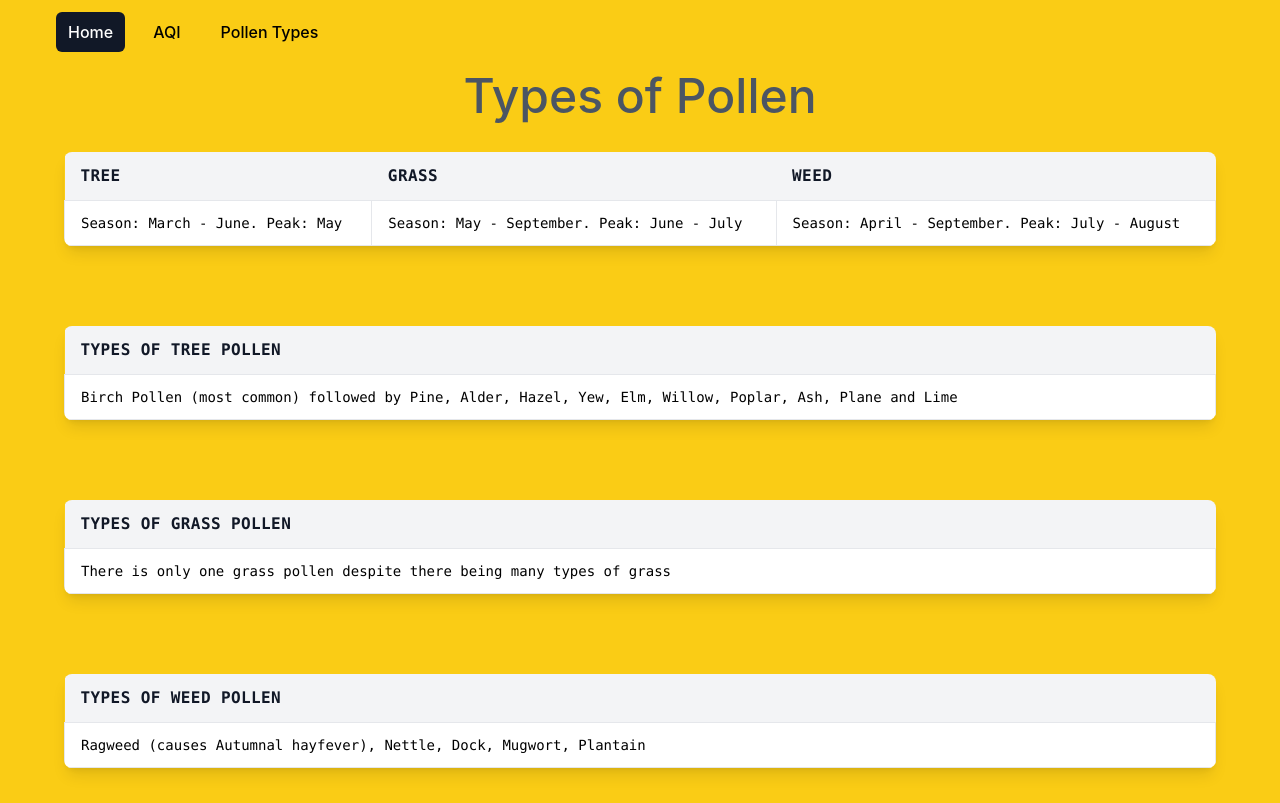
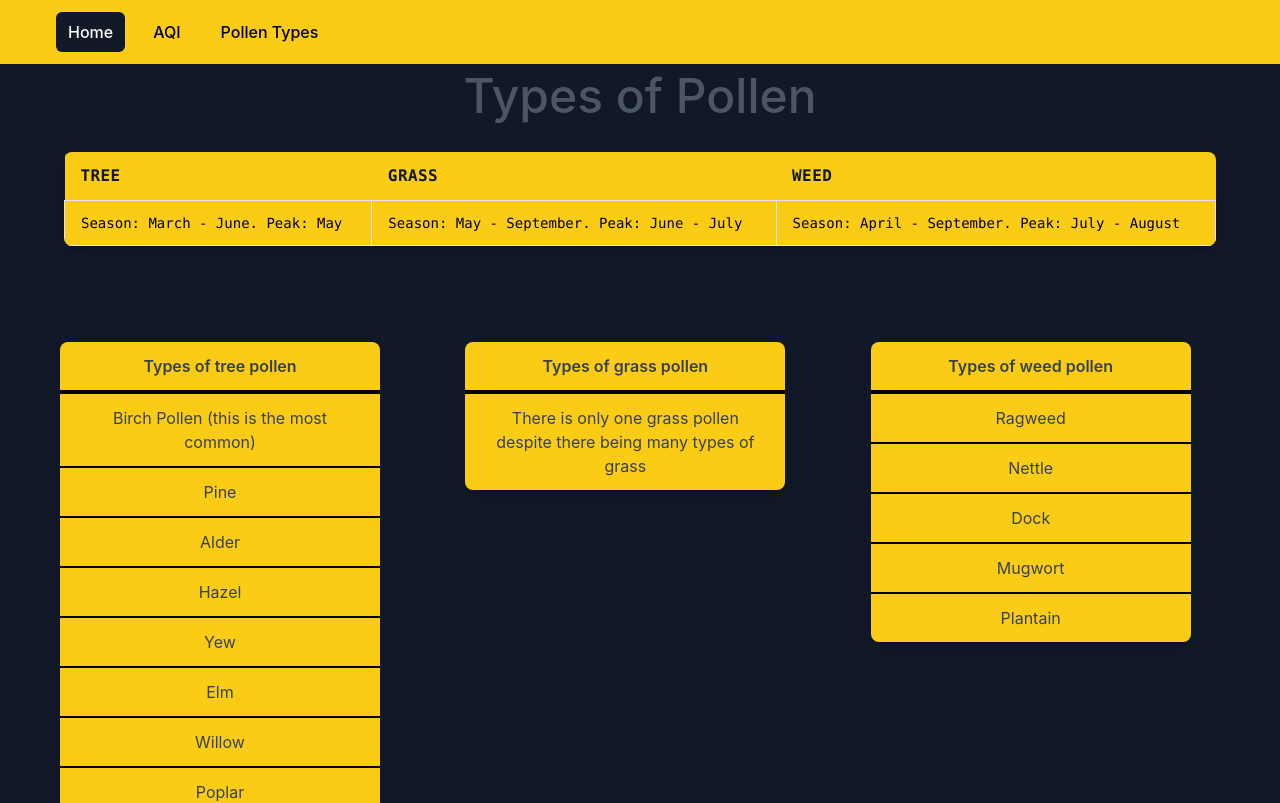
Before and after one commit to Pollon-Pollution-Organisation/pollen-and-pollution, a React (Create React App) app: page /#/pollen_types in a window 1280 px wide. Shown: the top 803 px of the page. Built offline with nearby package versions, Linux system fonts and the light colour scheme; the HTML template or start-up script is replaced by a standard one.

Commit message:
added data for types of pollen and finalised colours to match other pages

```diff
--- a/src/components/PollenTypesPage/PollenTypesPage.js
+++ b/src/components/PollenTypesPage/PollenTypesPage.js
@@ -9,7 +9,7 @@ import React from 'react';
 function PollenTypesPage() {
     return (
 
-        <main className='bg-yellow-400 px-10'>
+        <main className='bg-gray-900 px-10'>
 
 
             <div className="flex justify-center">
@@ -24,14 +24,14 @@ function PollenTypesPage() {
                     <div className="w-full overflow-x-auto">
                         <table className="w-full">
                             <thead>
-                                <tr className="text-md font-semibold tracking-wide text-left text-gray-900 bg-gray-100 uppercase border-b border-gray-600">
+                                <tr className="text-md font-semibold tracking-wide text-left text-gray-900 bg-yellow-400 uppercase border-b border-black py-3 px-6">
                                     <th className="px-4 py-3">Tree</th>
                                     <th className="px-4 py-3">Grass</th>
                                     <th className="px-4 py-3">Weed</th>
                                 </tr>
                             </thead>
 
-                            <tbody className="bg-white">
+                            <tbody className="bg-yellow-400">
                                 <tr clasNames="text-gray-700">
                                     <td className="px-4 py-3 text-sm border">Season: March - June. Peak: May</td>
                                     <td className="px-4 py-3 text-sm border">Season: May - September. Peak: June - July</td>
@@ -43,65 +43,125 @@ function PollenTypesPage() {
                 </div>
             </section>
 
-            <section className="container mx-auto p-6 font-mono">
-                <div className="w-full mb-8 overflow-hidden rounded-lg shadow-lg">
-                    <div className="w-full overflow-x-auto">
-                        <table className="w-full">
-                            <thead>
-                                <tr className="text-md font-semibold tracking-wide text-left text-gray-900 bg-gray-100 uppercase border-b border-gray-600">
-                                    <th className="px-4 py-3">Types of Tree Pollen</th>
-                                </tr>
-                            </thead>
 
-                            <tbody className="bg-white">
-                                <tr clasNames="text-gray-700">
-                                    <td className="px-4 py-3 text-sm border">Birch Pollen (most common) followed by Pine, Alder, Hazel, Yew, Elm, Willow, Poplar, Ash, Plane and Lime</td>
-                                </tr>
-                            </tbody>
-                        </table>
+            <div id="pollenGrid" className="grid grid-cols-3 gap-4 text-white gap-y-4 place-content-center">
+                <div>
+
+                    <div
+                        className="block max-w-xs rounded-lg bg-yellow-400  text-center shadow-lg mx-5 my-10">
+
+                        <div
+
+                            className="border-b-2 font-semibold text-gray-700 border-black py-3 px-6 dark:border-neutral-600">
+                            Types of tree pollen
+
+                        </div>
+                        <div
+                            className="border-t-2 text-gray-700 border-black py-3 px-6">
+                            Birch Pollen (this is the most common)
+                        </div>
+                        <div
+                            className="border-t-2 text-gray-700 border-black py-3 px-6">
+                            Pine
+                        </div>
+                        <div
+                            className="border-t-2 text-gray-700 border-black py-3 px-6">
+                            Alder
+                        </div>
+                        <div
+                            className="border-t-2 text-gray-700 border-black py-3 px-6">
+                            Hazel
+                        </div>
+                        <div
+                            className="border-t-2 text-gray-700 border-black py-3 px-6">
+                            Yew
+                        </div>
+                        <div
+                            className="border-t-2 text-gray-700 border-black py-3 px-6">
+                            Elm
+                        </div>
+                        <div
+                            className="border-t-2 text-gray-700 border-black py-3 px-6">
+                            Willow
+                        </div>
+                        <div
+                            className="border-t-2 text-gray-700 border-black py-3 px-6">
+                            Poplar
+                        </div>
+                        <div
+                            className="border-t-2 text-gray-700 border-black py-3 px-6">
+                            Ash
+                        </div>
+                        <div
+                            className="border-t-2 text-gray-700 border-black py-3 px-6">
+                            Plane
+                        </div>
+                        <div
+                            className="border-t-2 text-gray-700 border-black py-3 px-6">
+                            Lime
+                        </div>
                     </div>
                 </div>
-            </section>
 
-            <section className="container mx-auto p-6 font-mono">
-                <div className="w-full mb-8 overflow-hidden rounded-lg shadow-lg">
-                    <div className="w-full overflow-x-auto">
-                        <table className="w-full">
-                            <thead>
-                                <tr className="text-md font-semibold tracking-wide text-left text-gray-900 bg-gray-100 uppercase border-b border-gray-600">
-                                    <th className="px-4 py-3">Types of Grass Pollen</th>
-                                </tr>
-                            </thead>
 
-                            <tbody className="bg-white">
-                                <tr clasNames="text-gray-700">
-                                    <td className="px-4 py-3 text-sm border">There is only one grass pollen despite there being many types of grass</td>
-                                </tr>
-                            </tbody>
-                        </table>
+
+
+
+
+                <div>
+                    <div
+                        className="block max-w-xs rounded-lg bg-yellow-400  text-center shadow-lg mx-5 my-10">
+
+                        <div
+
+                            className="border-b-2 font-semibold text-gray-700 border-black py-3 px-6 dark:border-neutral-600">
+                            Types of grass pollen
+
+                        </div>
+                        <div
+                            className="border-t-2 text-gray-700 border-black py-3 px-6">
+                            There is only one grass pollen despite there being many types of grass
+                        </div>
                     </div>
                 </div>
-            </section>
 
-            <section className="container mx-auto p-6 font-mono">
-                <div className="w-full mb-8 overflow-hidden rounded-lg shadow-lg">
-                    <div className="w-full overflow-x-auto">
-                        <table className="w-full">
-                            <thead>
-                                <tr className="text-md font-semibold tracking-wide text-left text-gray-900 bg-gray-100 uppercase border-b border-gray-600">
-                                    <th className="px-4 py-3">Types of Weed Pollen</th>
-                                </tr>
-                            </thead>
 
-                            <tbody className="bg-white">
-                                <tr clasNames="text-gray-700">
-                                    <td className="px-4 py-3 text-sm border">Ragweed (causes Autumnal hayfever), Nettle, Dock, Mugwort, Plantain</td>
-                                </tr>
-                            </tbody>
-                        </table>
+
+
+
+                <div>
+                    <div
+                        className="block max-w-xs rounded-lg bg-yellow-400  text-center shadow-lg mx-5 my-10">
+
+                        <div
+
+                            className="border-b-2 font-semibold text-gray-700 border-black py-3 px-6 dark:border-neutral-600">
+                            Types of weed pollen
+
+                        </div>
+                        <div
+                            className="border-t-2 text-gray-700 border-black py-3 px-6">
+                            Ragweed
+                        </div>
+                        <div
+                            className="border-t-2 text-gray-700 border-black py-3 px-6">
+                            Nettle
+                        </div>
+                        <div
+                            className="border-t-2 text-gray-700 border-black py-3 px-6">
+                            Dock
+                        </div>
+                        <div
+                            className="border-t-2 text-gray-700 border-black py-3 px-6">
+                            Mugwort
+                        </div>
+                        <div
+                            className="border-t-2 text-gray-700 border-black py-3 px-6">
+                            Plantain
+                        </div>
                     </div>
                 </div>
-            </section>
+            </div>
 
         </main>
 
```
Also changed, not shown: src/components/AirQualityIndexPage/AQI.js (+8 -8 lines).
